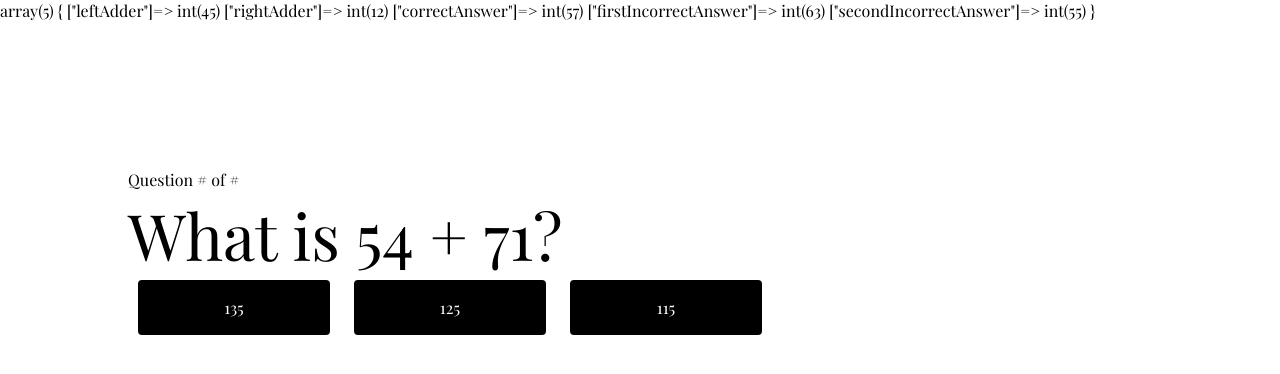
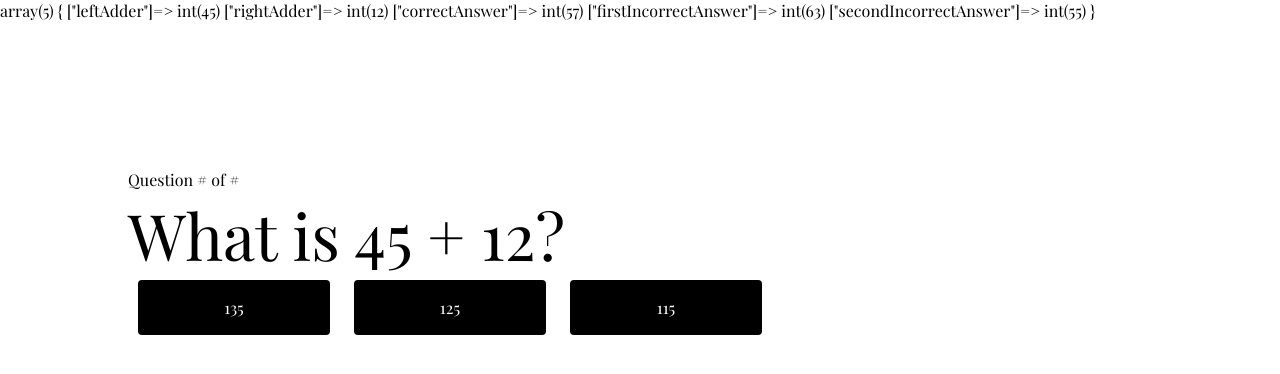
Before and after one commit to marcusparmentier/techdegree-project-2, a PHP site: page / in a window 1280 px wide. Shown: the top 374 px of the page. Run offline with PHP 8.4, Linux system fonts and the light colour scheme; some web fonts are replaced.

Commit message:
Echo out question's adding values in index.php

```diff
--- a/index.php
+++ b/index.php
@@ -16,9 +16,9 @@
     <div class="container">
         <div id="quiz-box">
             <p class="breadcrumbs">Question # of #</p>
-            <p class="quiz">What is 54 + 71?</p>
+            <p class="quiz">What is <?php echo $question['leftAdder'] . " + " . $question['rightAdder']; ?>?</p>
             <form action="index.php" method="post">
-                <input type="hidden" name="id" value="0" />
+                <input type="hidden" name="id" value="<?php echo $index; ?>" />
                 <input type="submit" class="btn" name="answer" value="135" />
                 <input type="submit" class="btn" name="answer" value="125" />
                 <input type="submit" class="btn" name="answer" value="115" />
```
